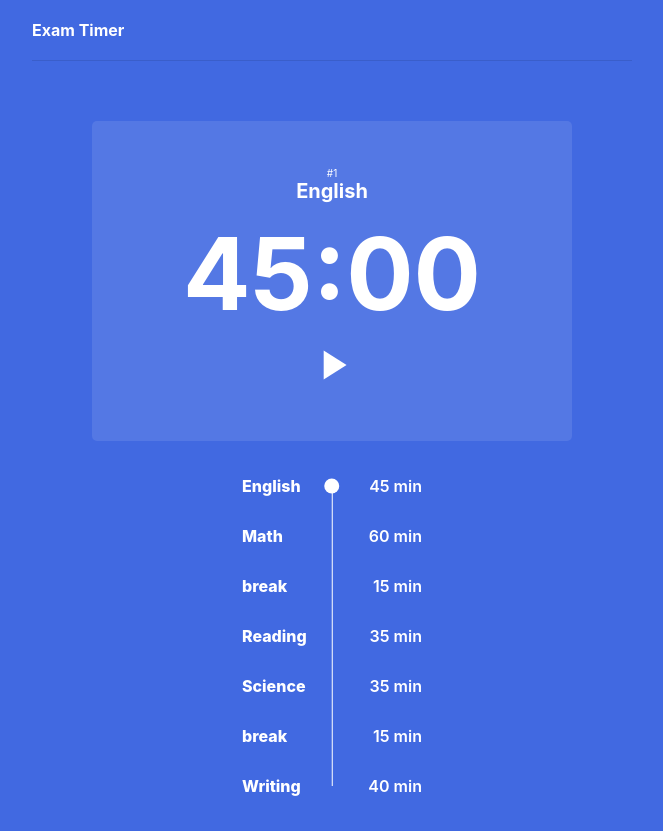
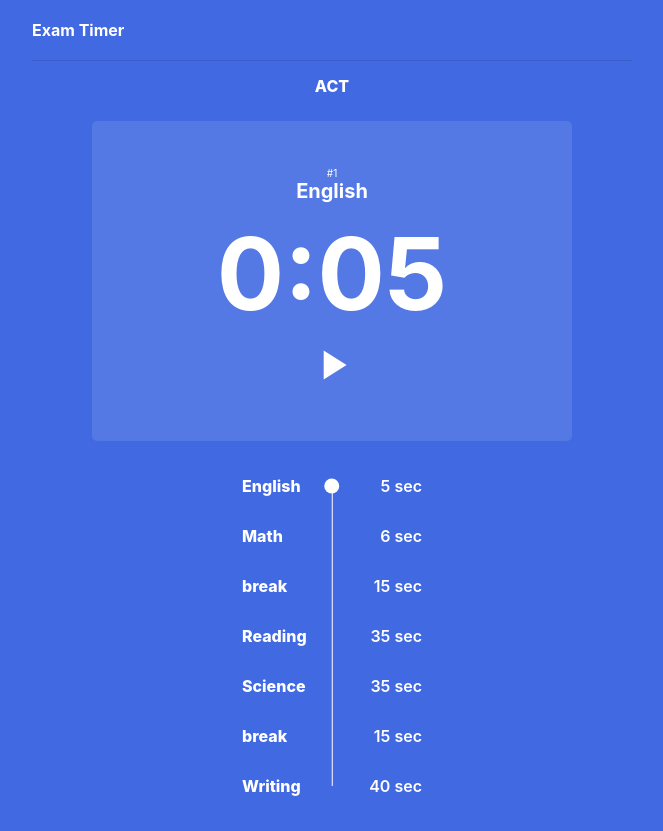
Before and after one commit to yongshn220/ExamClocker_frontend, a React (Create React App) app: page / in a window 1280 px wide. Shown: the whole page, without its empty margins (308-971 px from the left). Built offline with nearby package versions, Linux system fonts and the light colour scheme.

Commit message:
Update auto move to next

```diff
--- a/src/pages/timer/ExamSchedule.js
+++ b/src/pages/timer/ExamSchedule.js
@@ -1,31 +1,43 @@
-import React, { useState } from 'react';
+import React, {useMemo, useState} from 'react';
 import {TimeControllerItemHeight} from "../../util/utils";
+import {useRecoilState} from "recoil";
+import {curSubjectIndexAtom} from "../../recoil/timerState";
 
 const offsetHeight = 0
 
-export default function ExamSchedule({subjects, setActiveSubject}) {
-  const [circlePosition, setCirclePosition] = useState(offsetHeight);
-
+export default function ExamSchedule({subjects}) {
+  const [curSubjectIndex, setCurSubjectIndex] = useRecoilState(curSubjectIndexAtom);
   const totalHeight = subjects.length * TimeControllerItemHeight;
 
-  function handleClick(index, subject) {
-    const newPosition = index * (totalHeight / subjects.length) + offsetHeight;
-    setCirclePosition(newPosition);
-    setActiveSubject(subject)
+  const circleHeight = useMemo(() => {
+    return curSubjectIndex * (totalHeight / subjects.length) + offsetHeight;
+  }, [totalHeight, subjects.length, curSubjectIndex])
+
+  function handleClick(index) {
+    setCurSubjectIndex(index)
+  }
+
+  function getDurationText(duration) {
+    if (duration >= 60) {
+      return `${Math.round(duration / 60)} min`
+    }
+    else {
+      return `${duration} sec`
+    }
   }
 
   return (
     <div style={styles.scheduleContainer}>
       <div style={styles.subjectsContainer}>
         {subjects.map((subject, index) => (
-          <div onClick={() => handleClick(index, subject)} key={subject.name} style={styles.subjectRow}>
+          <div onClick={() => handleClick(index)} key={subject.name} style={styles.subjectRow}>
             <span style={styles.subjectName}>{subject.name}</span>
-            <span style={styles.subjectDuration}>{subject.duration / 60} min</span>
+            <span style={styles.subjectDuration}>{getDurationText(subject.duration)}</span>
           </div>
         ))}
       </div>
       <div style={{ ...styles.verticalLine, height: `${totalHeight - 50}px` }}>
-        <div style={{ ...styles.circle, top: `${circlePosition}px` }} />
+        <div style={{ ...styles.circle, top: `${circleHeight}px` }} />
       </div>
     </div>
   );
--- a/src/pages/timer/ExamTimer.js
+++ b/src/pages/timer/ExamTimer.js
@@ -1,27 +1,22 @@
-import React, {useState, useEffect, useRef} from 'react';
+import React, {useState, useEffect, useRef, useMemo} from 'react';
 import { styled } from "@mui/material/styles";
 import { Button } from "@mui/material";
 import PlayArrowIcon from '@mui/icons-material/PlayArrow';
 import StopIcon from '@mui/icons-material/Stop';
 import ExamSchedule from "./ExamSchedule";
-
-const subjects = [
-  {id: 1, order: 1, name: 'English', duration: 45 * 60 },
-  {id: 2, order: 2, name: 'Math', duration: 60 * 60 },
-  {id: 3, order: 0, name: 'break', duration: 15 * 60 },
-  {id: 4, order: 3, name: 'Reading', duration: 35 * 60 },
-  {id: 5, order: 4, name: 'Science', duration: 35 * 60 },
-  {id: 6, order: 0, name: 'break', duration: 15 * 60 },
-  {id: 7, order: 5, name: 'Writing', duration: 40 * 60 },
-];
-
+import {ACTSubjects} from '../../util/examSubjects'
+import {curSubjectIndexAtom, selectedExamAtom} from "../../recoil/timerState";
+import {useRecoilState, useRecoilValue} from "recoil";
 
 export default function ExamTimer() {
-  const [activeSubject, setActiveSubject] = useState(subjects[0]);
-  const [timeLeft, setTimeLeft] = useState(activeSubject.duration);
+  const subjects = useRecoilValue(selectedExamAtom);
+  const [curSubjectIndex, setCurSubjectIndex] = useRecoilState(curSubjectIndexAtom);
+  const [timeLeft, setTimeLeft] = useState(subjects[curSubjectIndex].duration);
   const [timerOn, setTimerOn] = useState(false)
 
   const timeRef = useRef(null)
+
+  const curSubject = useMemo(() => subjects[curSubjectIndex], [subjects, curSubjectIndex])
 
   useEffect(() => {
     if (timerOn) {
@@ -37,8 +32,26 @@
   useEffect(() => {
     clearInterval(timeRef.current)
     setTimerOn(false)
-    setTimeLeft(activeSubject.duration)
-  }, [activeSubject])
+    setTimeLeft(curSubject.duration)
+  }, [curSubject])
+
+  useEffect(() => {
+    if (timeLeft <= 0) {
+      startNextSubject()
+    }
+  }, [timeLeft])
+
+
+  function startNextSubject() {
+    if (curSubjectIndex >= subjects.length - 1) {
+      return
+    }
+    setCurSubjectIndex(curSubjectIndex + 1)
+  }
+
+  function changeCurSubject(index) {
+    setCurSubjectIndex(index)
+  }
 
   function toggleTimer() {
     setTimerOn(prevTimerOn => !prevTimerOn)
@@ -46,9 +59,12 @@
 
   return (
     <TimerBase>
+      <div style={{display:'flex', flex:'0 0 5rem', alignItems:'center', justifyContent:'center', width:'100%'}}>
+        <div style={{flex:1, textAlign:'center', fontSize:'1.6rem', fontWeight:'800'}}>ACT</div>
+      </div>
       <TimerDisplay>
-        <SubjectId>#{activeSubject.order}</SubjectId>
-        <TSubjectName>{activeSubject.name}</TSubjectName>
+        <SubjectId>#{curSubject.order}</SubjectId>
+        <TSubjectName>{curSubject.name}</TSubjectName>
         <Time>{formatTime(timeLeft)}</Time>
         <PlayButton onClick={toggleTimer}>
           {
@@ -59,7 +75,7 @@
           }
         </PlayButton>
       </TimerDisplay>
-      <ExamSchedule subjects={subjects} setActiveSubject={setActiveSubject}/>
+      <ExamSchedule subjects={ACTSubjects} changeCurSubject={changeCurSubject}/>
     </TimerBase>
   )
 }
@@ -76,7 +92,7 @@
   display: 'flex',
   flexDirection: 'column',
   alignItems: 'center',
-  justifyContent:'cneter',
+  justifyContent:'center',
 });
 
 const TimerDisplay = styled('div')({
@@ -86,7 +102,7 @@
   alignItems:'center',
   width: '80%',
   height: '40vh',
-  marginTop: '6rem',
+  marginTop: '1rem',
   borderRadius: '5px',
   backgroundColor:'rgba(255,255,255,0.1)'
 });
--- /dev/null
+++ b/src/recoil/timerState.js
@@ -0,0 +1,13 @@
+import {atom} from "recoil";
+import {ACTSubjects} from "../util/examSubjects";
+
+
+export const selectedExamAtom = atom({
+  key: 'selectedExamAtom',
+  default: ACTSubjects
+})
+
+export const curSubjectIndexAtom = atom({
+  key: 'curSubjectIndexAtom',
+  default: 0,
+})
--- /dev/null
+++ b/src/util/examSubjects.js
@@ -0,0 +1,13 @@
+
+
+const min = 1;
+
+export const ACTSubjects = [
+  {id: 1, order: 1, name: 'English', duration: 5 * min },
+  {id: 2, order: 2, name: 'Math', duration: 6 * min },
+  {id: 3, order: 0, name: 'break', duration: 15 * min },
+  {id: 4, order: 3, name: 'Reading', duration: 35 * min },
+  {id: 5, order: 4, name: 'Science', duration: 35 * min },
+  {id: 6, order: 0, name: 'break', duration: 15 * min },
+  {id: 7, order: 5, name: 'Writing', duration: 40 * min },
+];
```
